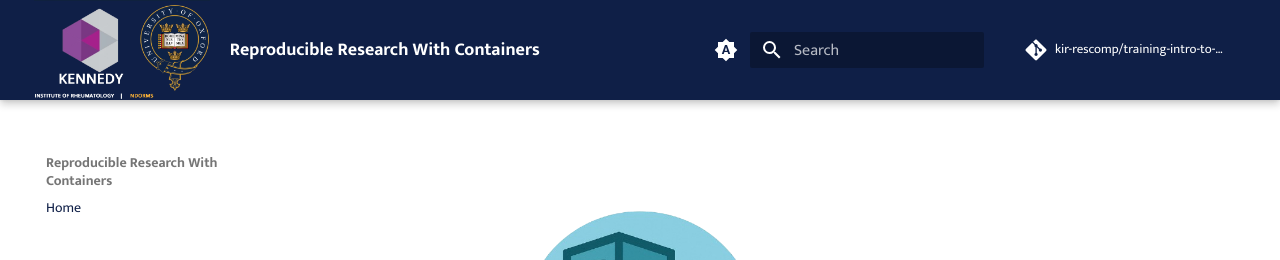
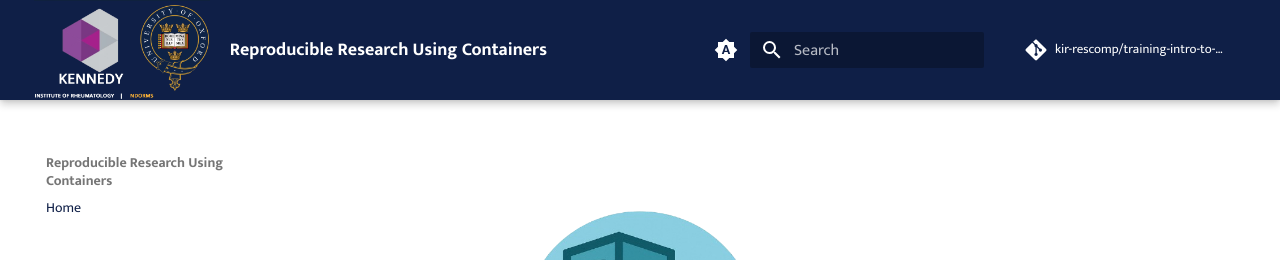
Before and after one commit to kir-rescomp/training-intro-to-apptainer, an MkDocs documentation site: the page built from docs/index.md, in a window 1280 px wide. Shown: the top 260 px of the page. Built offline with MkDocs 1.6.1 and Material for MkDocs 9.7.7, drawn with Linux system fonts in a browser that asks for light colours; comment, search, counter and statistics services are not loaded.

```diff
--- a/mkdocs.yml
+++ b/mkdocs.yml
@@ -1,4 +1,4 @@
-site_name: Reproducible Research With Containers
+site_name: Reproducible Research Using Containers
 site_author: The Kennedy Institute of Rheumatology, NDORMS, University of Oxford
 site_dir: public
 site_url: "https://kir-rescomp.github.io/training-intro-to-apptainer/"
```
Also changed, not shown: docs/images/apptainer_upstream_logo.png (added).
